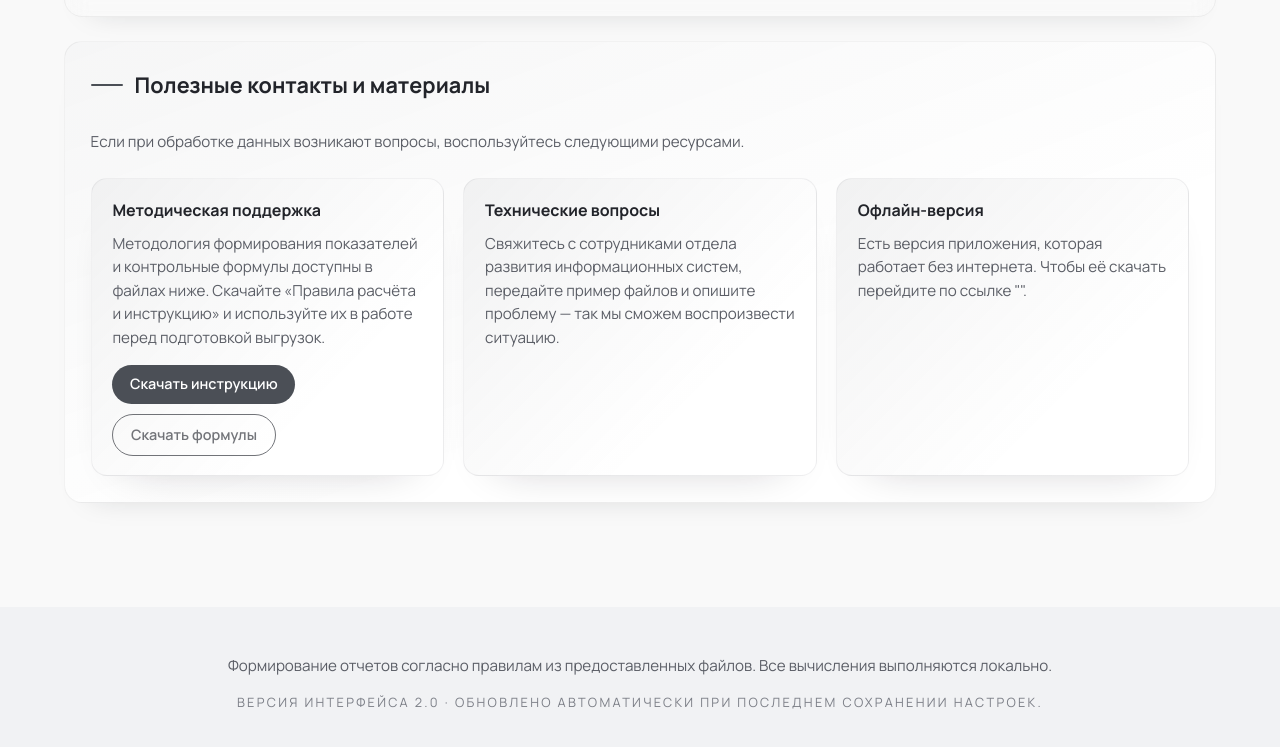
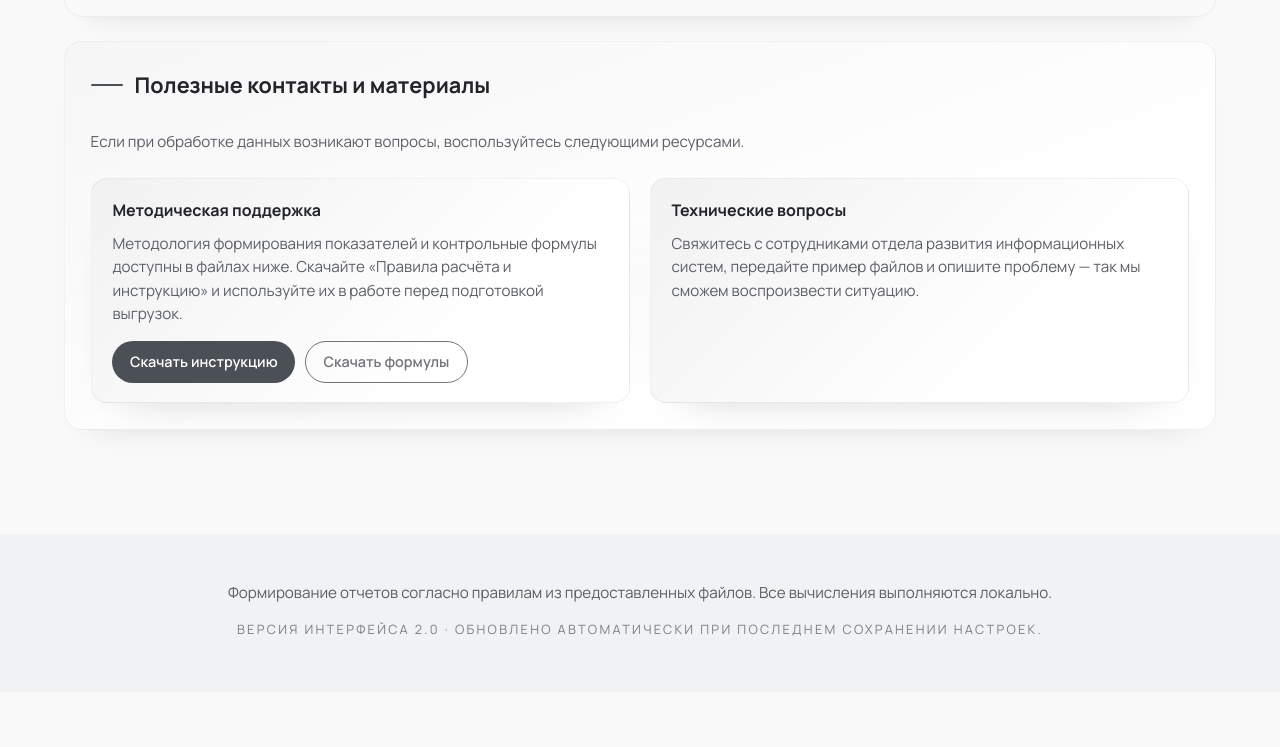
Before and after one commit to CrabopuluS/OATI_table_maker, a plain HTML site: page index.html in a window 1280 px wide. Shown: the part 1397-2144 px from the top of the page. After the commit the page ends 2089 px from the top, so only its background shows below. Drawn offline with Linux system fonts and the light colour scheme.

Commit message:
Remove offline version block from support section

```diff
--- a/index.html
+++ b/index.html
@@ -323,10 +323,6 @@
             <h3>Технические вопросы</h3>
             <p>Свяжитесь с сотрудниками отдела развития информационных систем, передайте пример файлов и опишите проблему — так мы сможем воспроизвести ситуацию.</p>
           </article>
-          <article class="support-tile">
-            <h3>Офлайн-версия</h3>
-            <p>Есть версия приложения, которая работает без интернета. Чтобы её скачать перейдите по ссылке "".</p>
-          </article>
         </div>
       </section>
     </main>
```
